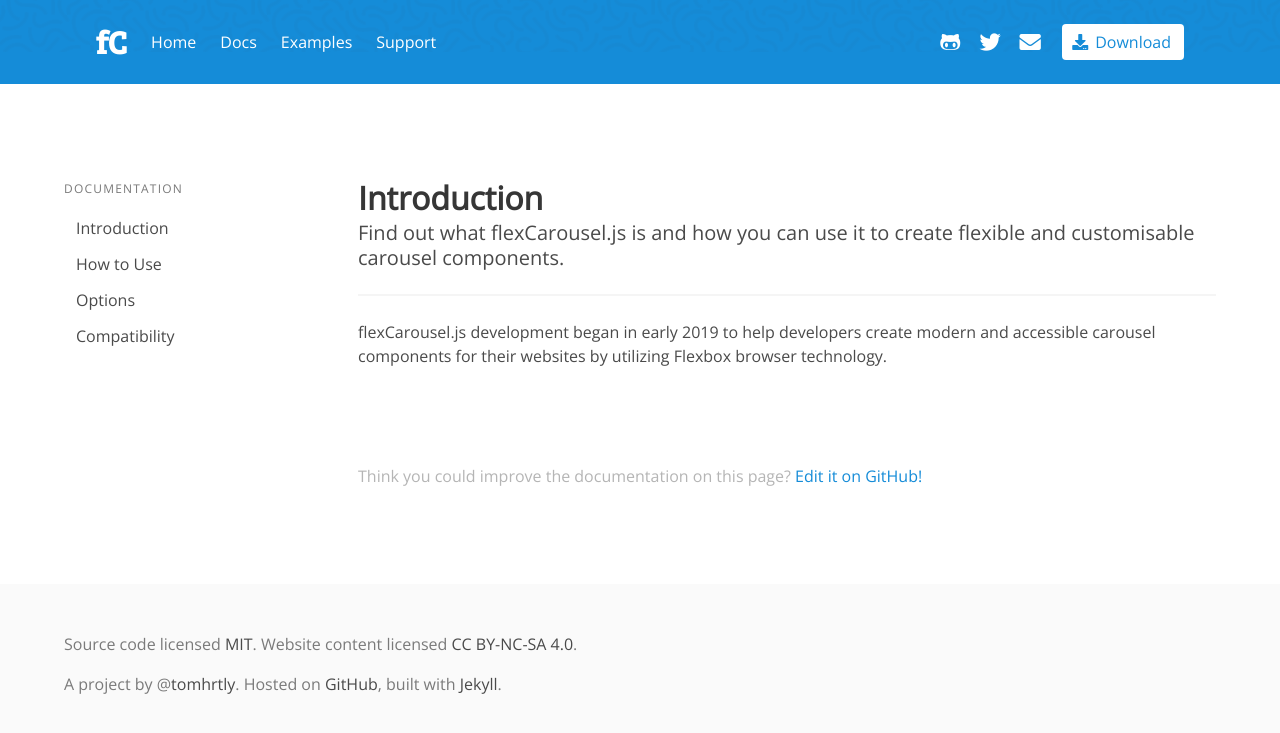
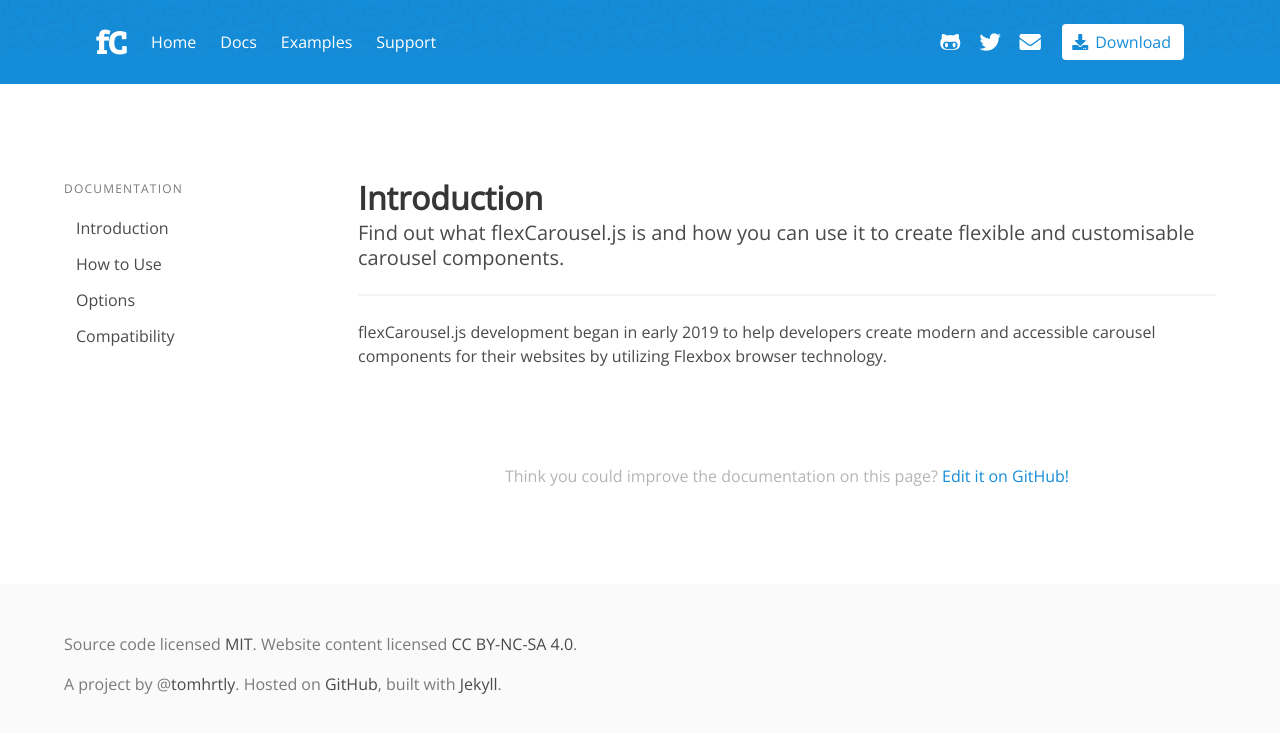
Before and after one commit to tomhrtly/flexCarousel.js, a Jekyll site: the page built from docs/docs/introduction.html, in a window 1280 px wide. Shown: the top 733 px of the page. Built offline with Jekyll 4.4.1, drawn with Linux system fonts in a browser that asks for light colours; nearby versions of some CDN libraries.

Commit message:
Center text

```diff
--- a/docs/_layouts/docs.html
+++ b/docs/_layouts/docs.html
@@ -30,7 +30,7 @@
             <div class="content">
               {{ content }}
             </div>
-            <p class="improve has-text-grey-light">Think you could improve the documentation on this page? <a href="https://github.com/tomhrtly/flexcarousel.js/blob/master/docs/{{ page.path }}">Edit it on GitHub!</a></p>
+            <p class="improve has-text-grey-light has-text-centered">Think you could improve the documentation on this page? <a href="https://github.com/tomhrtly/flexcarousel.js/blob/master/docs/{{ page.path }}">Edit it on GitHub!</a></p>
           </div>
         </div>
       </div>
```
